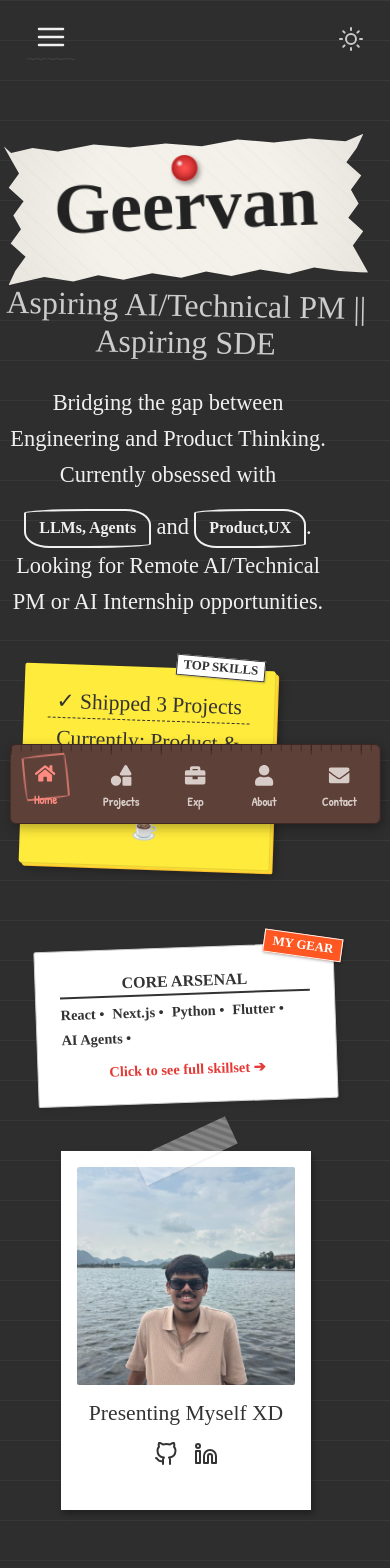
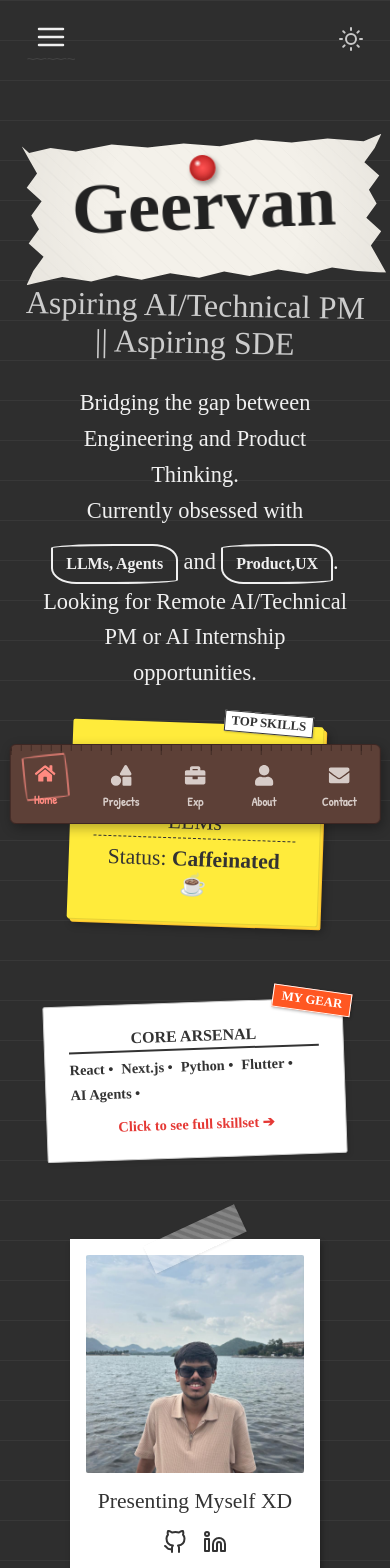
Before and after one commit to Geervan/portfolio, a Next.js app: page / in a window 390 px wide. Shown: the top 1568 px of the page. Built offline with nearby package versions, Linux system fonts and the light colour scheme.

Commit message:
Betterment of Mobile View

```diff
--- a/src/app/globals.css
+++ b/src/app/globals.css
@@ -422,6 +422,11 @@ a {
     6px 6px 8px rgba(0, 0, 0, 0.3);
   transform: rotate(4deg);
   max-width: 250px;
+
+  /* Desktop Positioning */
+  float: left;
+  margin-left: 1rem;
+  margin-right: 2rem;
 }
 
 .sticky-stack::before {
@@ -588,6 +593,12 @@ a {
     gap: 2rem !important;
   }
 
+  .home-intro {
+    text-align: center;
+    width: 100%;
+    margin-bottom: 2rem;
+  }
+
   .project-list {
     grid-template-columns: 1fr;
     gap: 2rem;
@@ -602,6 +613,7 @@ a {
     margin: 2rem auto;
     transform: rotate(2deg) !important;
     width: 80%;
+    float: none;
   }
 
   .resume-btn-3d {
--- a/src/app/page.tsx
+++ b/src/app/page.tsx
@@ -38,7 +38,7 @@ export default function Home() {
           </p>
         </div>
 
-        <div style={{ flex: 1, minWidth: '300px', position: 'relative', zIndex: 2 }}>
+        <div className="home-intro" style={{ flex: 1, minWidth: '300px', position: 'relative', zIndex: 2 }}>
           <h1 style={{ fontSize: '4.5rem', marginBottom: '0.5rem' }}>
             <span className="pinned-paper">Geervan</span>
           </h1>
@@ -46,7 +46,7 @@ export default function Home() {
             Aspiring AI/Technical PM || Aspiring SDE
           </p>
 
-          <p style={{ fontSize: '1.4rem', marginTop: '1.5rem', lineHeight: '1.6', maxWidth: '90%' }}>
+          <p style={{ fontSize: '1.4rem', marginTop: '1.5rem', lineHeight: '1.6', maxWidth: '90%', marginLeft: 'auto', marginRight: 'auto' }}>
             Bridging the gap between Engineering and Product Thinking.
             <br />
             Currently obsessed with <span className="tech-note">LLMs, Agents</span> and <span className="tech-note">Product,UX</span>.
@@ -55,7 +55,7 @@ export default function Home() {
           </p>
 
           {/* Desk Info Stack */}
-          <div className="sticky-stack" style={{ marginTop: '2rem', marginLeft: '1rem', float: 'left', marginRight: '2rem' }}>
+          <div className="sticky-stack" style={{ marginTop: '2rem' }}>
             <p style={{ margin: 0, borderBottom: '1px dashed #333', paddingBottom: '0.2rem' }}>✓ Shipped 3 Projects</p>
             <p style={{ margin: '0.5rem 0', borderBottom: '1px dashed #333', paddingBottom: '0.2rem' }}>Currently: Product & LLMs</p>
             <p style={{ margin: 0 }}>Status: <b>Caffeinated ☕</b></p>
```
